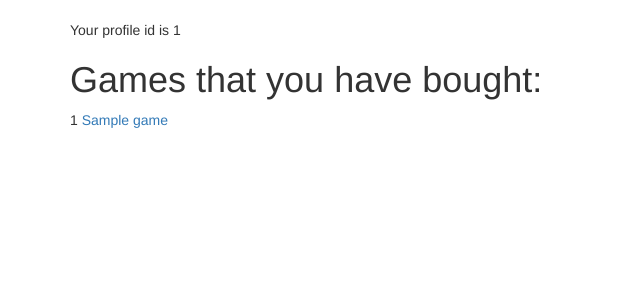
After one commit to icesuperbravo/Gamesite, a Django app: page /player/ in a window 1280 px wide. The commit adds this page. Shown: the top 300 px of the page, without its empty margins (0-640 px from the left). Run offline with Django 3.2, Linux system fonts and the light colour scheme; a user stored in the database is signed in; tables that the repository leaves empty hold one stand-in row (values such as "Sample post"); parts of the project's set-up code (start-up, migrations or seed data) failed here and were passed over; some libraries are stand-ins or nearby versions.

Commit message:
Add the price field in the transaction model && set the player view

```diff
--- a/game/models.py
+++ b/game/models.py
@@ -43,6 +43,7 @@ class Profile(models.Model):
     owned_games = models.ManyToManyField(Game)
 
 
+
     def is_developer(self):
         return (self.usertype == 1)
 
@@ -53,5 +54,5 @@ class Profile(models.Model):
 class Transaction(models.Model):
     payer = models.ForeignKey(User, on_delete=models.CASCADE, related_name='payer_info')
     payed_game = models.ForeignKey('Game', on_delete=models.CASCADE, related_name='paygame_info')
-    #price = models.DecimalField(max_digits=9, decimal_places=2)
+    price = models.DecimalField(max_digits=9, decimal_places=2)
     date =  models.DateTimeField(auto_now=True, blank=True)
--- /dev/null
+++ b/game/templates/game/player_game_list.html
@@ -0,0 +1,13 @@
+{% extends "base.html" %}
+{% load crispy_forms_tags %}
+
+{% block content %}
+<p>Your profile id is {{id}}</p>
+
+<h1>Games that you have bought: </h1>
+{% for g in games %}
+<div>
+    {{g.id}}<a href="/games/{{ g.id }}/"> {{g.title}} </a> {% endfor %}
+</div>
+
+{% endblock content %}
--- a/game/templates/registration/register.html
+++ b/game/templates/registration/register.html
@@ -12,7 +12,7 @@
         {{ user_form|crispy }}
         {{ profile_form|crispy }}
 
-        <input type='submit' class='btn btn-default' value='login' />
+        <input type='submit' class='btn btn-default' value='register!' />
     </form>
 </div>
 {% endblock content %}
--- a/game/views.py
+++ b/game/views.py
@@ -75,6 +75,7 @@ def game_buy_view(request, product_id):
         transaction = Transaction()
         transaction.payer = user
         transaction.payed_game = game
+        transaction.price = game.price
         transaction.date = timezone.now()
         transaction.save()
 
@@ -91,10 +92,6 @@ def game_buy_view(request, product_id):
         print (checksum)
         new_buy_form = BuyGameForm(initial={'pid': pid, 'amount': amount, 'checksum': checksum})
         print (new_buy_form)
-
-
-
-
 
         # user = request.user
         # if request.user.is_authenticated:
@@ -165,6 +162,13 @@ def developer_public_view(request, developer_id):
     games = Game.objects.filter(creator=developer_id)
 
     return render(request, 'game/developer_public_page.html', {'id':developer_id, 'games': games})
+
+@login_required
+def player_view(request):
+    if not request.user.profile.is_developer():
+        id = request.user.profile.id
+        games =request.user.profile.owned_games.all()
+    return render(request, 'game/player_game_list.html', {'id':id, 'games': games})
 
 
 def login_view(request):
@@ -280,6 +284,7 @@ def payment_success_view(request):
             print("Successfully bought game")
         else:
             print ("Forbidden to buy the game!")
+            return HttpResponseRedirect('/payment/error/2/')
     else:
         print("Can't buy game when not logged in!")
     return HttpResponseRedirect('/games/')
@@ -288,14 +293,15 @@ def payment_success_view(request):
 
 def payment_error_view(request,error_type):
 
-    print(request)
+
     if error_type=='0':
         error = "Server rejected the payment!"
         print("error0")
     if error_type=='1':
         error="The game has already existed in your account! Do not pay again!"
         print("error1")
-
+    if error_type=='2':
+        error="Dangerous! Forbidden to operate the game! "
 
     return render(request, "game/payment_error.html", {'error':error})
 
--- a/gamesite/urls.py
+++ b/gamesite/urls.py
@@ -31,11 +31,6 @@ urlpatterns = [
     url(r'^register/$', register_view, name='register'),
     url(r'^logout/$', auth_views.logout, name='logout'),
     url('', include('social_django.urls', namespace='social')),
-    # url(r'^register/$', CreateView.as_view(
-    #     template_name='registration/register.html',
-    #     form_class=UserCreationForm,
-    #     success_url='home'
-    # )),
 
 
     url(r'^games/$', available_games, name='available_games'),
@@ -46,10 +41,11 @@ urlpatterns = [
 
     url(r'^developer/$', developer_view),
     url(r'^developer/([0-9]+)/$', developer_public_view),
+    url(r'^player/$', player_view),
 
     url(r'^payment/cancel', payment_cancel_view, name= 'payment_cancel'),
     url(r'^payment/success', payment_success_view, name= 'payment_success'),
-    url(r'^payment/error/([0-9]+)/$', payment_error_view, name= 'payment_error'),
+    url(r'^payment/error/([0-9]{1})/$', payment_error_view, name= 'payment_error'),
     #url(r'^payment/existed_games', payment_error_view, name= 'payment_success'),
 
 
```
Also changed, not shown: game/templates/game/game_list.html (+4 -5 lines), game/migrations/0003_transaction.py (added), game/migrations/0004_transaction_price.py (added).
